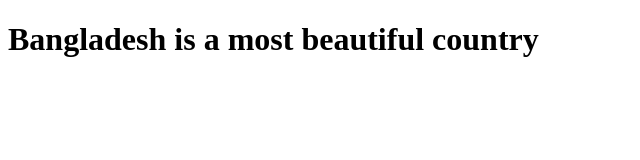
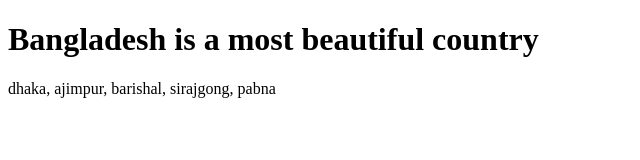
Before and after one commit to mdsajibahamed/html-h, a plain HTML site: page index.html in a window 1280 px wide. Shown: the whole page, without its empty margins (0-640 px from the left). Drawn offline with Linux system fonts and the light colour scheme.

Commit message:
git p added successfully

```diff
--- a/index.html
+++ b/index.html
@@ -7,5 +7,6 @@
 </head>
 <body>
     <h1>Bangladesh is a most beautiful country</h1>
+    <p>dhaka, ajimpur, barishal, sirajgong, pabna</p>
 </body>
 </html>
```
